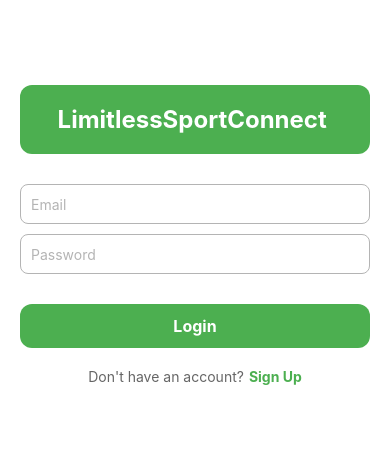
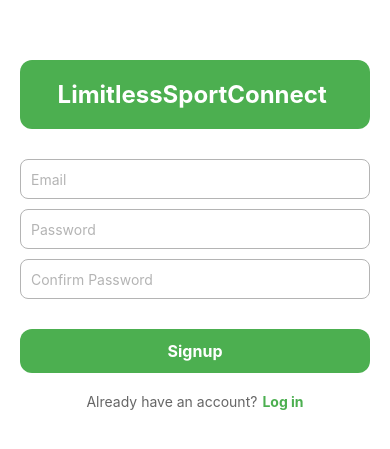
Before and after one commit to bobel09/LimitlessSportConnect2, a React Native app: screen /Signup in a window 390 px wide. Shown: the part 187-636 px from the top of the page. Built offline with nearby package versions, Linux system fonts and the light colour scheme.

Commit message:
hai ba mitrici

```diff
--- a/App.js
+++ b/App.js
@@ -4,6 +4,7 @@ import { NavigationContainer } from '@react-navigation/native';
 import { createNativeStackNavigator } from '@react-navigation/native-stack';
 import HomeScreen from "./screens/HomeScreen";
 import LoginScreen from "./screens/LoginScreen";
+import SignupScreen from "./screens/SignupScreen";
 
  const Stack = createNativeStackNavigator();
 
@@ -12,7 +13,8 @@ export default function App() {
     <NavigationContainer>
       <Stack.Navigator>
           <Stack.Screen options = {{headerShown: false }}  name="Login" component={LoginScreen} />
-          <Stack.Screen name="Home" component={HomeScreen} />
+          <Stack.Screen options = {{headerShown: false}}  name="Home" component={HomeScreen} />
+          <Stack.Screen options = {{headerShown: false}} name="Signup" component={SignupScreen} />
 
 
       </Stack.Navigator>
--- a/screens/LoginScreen.js
+++ b/screens/LoginScreen.js
@@ -1,4 +1,5 @@
 import React from 'react';
+import { useNavigation } from '@react-navigation/native';
 import {
   StyleSheet,
   Text,
@@ -7,8 +8,20 @@ import {
   TextInput,
   TouchableOpacity,
 } from 'react-native';
+import { NavigationContainer } from '@react-navigation/native';
+import { createNativeStackNavigator } from '@react-navigation/native-stack';
+
+
 
 const LoginScreen = () => {
+  const navigation = useNavigation();
+
+  const navigateToSignup = () => {
+    navigation.navigate('Signup');
+  };
+  const navigateToHome = () => {
+    navigation.navigate('Home');
+  }
   return (
     <KeyboardAvoidingView behavior="padding" style={styles.container}>
       <View style={styles.logoContainer}>
@@ -29,20 +42,19 @@ const LoginScreen = () => {
         />
       </View>
 
-      <TouchableOpacity style={styles.loginButton}>
+      <TouchableOpacity onPress={navigateToHome} style={styles.loginButton}>
         <Text style={styles.buttonText}>Login</Text>
       </TouchableOpacity>
 
       <View style={styles.bottomContainer}>
         <Text style={styles.bottomText}>Don't have an account?</Text>
-        <TouchableOpacity>
+        <TouchableOpacity onPress={navigateToSignup}>
           <Text style={styles.signUpText}>Sign Up</Text>
         </TouchableOpacity>
       </View>
     </KeyboardAvoidingView>
   );
 };
-
 const styles = StyleSheet.create({
   container: {
     flex: 1,
--- a/screens/SignupScreen.js
+++ b/screens/SignupScreen.js
@@ -1,14 +1,144 @@
-import { StyleSheet, Text, View } from 'react-native'
-import React from 'react'
+import React from 'react';
+import { useNavigation } from '@react-navigation/native';
+import {
+  StyleSheet,
+  Text,
+  View,
+  KeyboardAvoidingView,
+  TextInput,
+  TouchableOpacity,
+} from 'react-native';
+import { NavigationContainer } from '@react-navigation/native';
+import { createNativeStackNavigator } from '@react-navigation/native-stack';
 
-const SignupScreen = () => {
+
+const SignupScreen= () => {
+    const navigation = useNavigation();
+    const [Email, setEmail] = React.useState('');
+    const [Password, setPassword] = React.useState('');
+    const [ConfirmPassword, setConfirmPassword] = React.useState('');
+
+    const handleSignup = () => {
+        if (Password !== ConfirmPassword) {
+            alert('Passwords do not match');
+            return;
+        }
+        if (Email === '' || Password === '' || ConfirmPassword === '') {
+            alert('Please fill in all fields');
+            return;
+        }
+        navigateToLogin();
+
+    }
+  const navigateToLogin= () => {
+    navigation.navigate('Login');
+  };
+
   return (
-    <View>
-      <Text>SignupScreen</Text>
-    </View>
-  )
-}
+    <KeyboardAvoidingView behavior="padding" style={styles.container}>
+      <View style={styles.logoContainer}>
+        <Text style={styles.logoText}>LimitlessSportConnect </Text>
+      </View>
 
-export default SignupScreen
+      <View style={styles.inputContainer}>
+        <TextInput
+            placeholder="Email"
+            style={styles.input}
+            placeholderTextColor="#B4B4B4"
+            onChangeText={(text) => setEmail(text)}
+        />
+        <TextInput
+            placeholder="Password"
+            style={styles.input}
+            placeholderTextColor="#B4B4B4"
+            secureTextEntry
+            onChangeText={(text) => setPassword(text)}
 
-const styles = StyleSheet.create({})
+        />
+        <TextInput
+            placeholder='Confirm Password'
+            style={styles.input}
+            placeholderTextColor="#B4B4B4"
+            secureTextEntry
+            onChangeText={(text) => setConfirmPassword(text)}
+
+        />
+      </View>
+
+      <TouchableOpacity style={styles.loginButton} onPress={handleSignup}>
+        <Text style={styles.buttonText}>Signup</Text>
+      </TouchableOpacity>
+
+      <View style={styles.bottomContainer}>
+        <Text style={styles.bottomText}>Already have an account?</Text>
+        <TouchableOpacity onPress={navigateToLogin}>
+          <Text style={styles.signUpText}>Log in</Text>
+        </TouchableOpacity>
+      </View>
+    </KeyboardAvoidingView>
+  );
+};
+const styles = StyleSheet.create({
+  container: {
+    flex: 1,
+    alignItems: 'center',
+    justifyContent: 'center',
+    backgroundColor: '#FFFFFF',
+    padding: 20,
+  },
+  logoContainer: {
+    marginBottom: 30,
+    backgroundColor: '#4CAF50',
+    width: '100%',
+    padding: 20,
+    alignItems: 'center',
+    justifyContent: 'center',
+    borderRadius: 12,
+  },
+  logoText: {
+    fontSize: 24,
+    fontWeight: 'bold',
+    color: 'white',
+  },
+  inputContainer: {
+    width: '100%',
+    marginBottom: 20,
+  },
+  input: {
+    height: 40,
+    borderColor: '#B4B4B4',
+    borderWidth: 1,
+    borderRadius: 8,
+    paddingHorizontal: 10,
+    marginBottom: 10,
+    color: '#333',
+  },
+  loginButton: {
+    backgroundColor: '#4CAF50',
+    paddingVertical: 12,
+    borderRadius: 12,
+    alignItems: 'center',
+    justifyContent: 'center',
+    width: '100%',
+  },
+  buttonText: {
+    color: '#fff',
+    fontSize: 16,
+    fontWeight: 'bold',
+  },
+  bottomContainer: {
+    flexDirection: 'row',
+    justifyContent: 'center',
+    marginTop: 20,
+  },
+  bottomText: {
+    color: '#666',
+    marginRight: 5,
+  },
+  signUpText: {
+    color: '#4CAF50',
+    fontWeight: 'bold',
+  },
+});
+
+export default SignupScreen;
```
